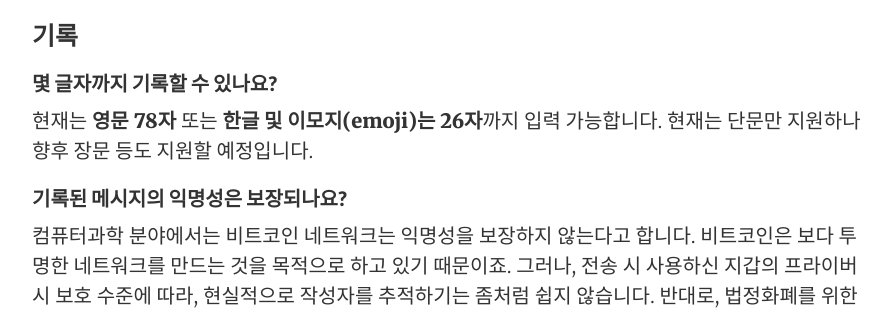
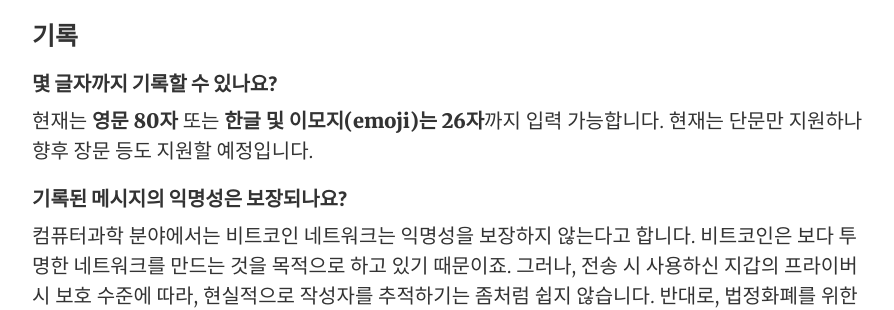
Before and after one commit to foreverit/foreverit.github.io, a Jekyll site: the page built from faq.md, in a window 1280 px wide and 900 px high. Shown: the part 138-448 px from the top of the window, without its empty margins (188-1082 px from the left). Built offline with Jekyll 4.4.1, drawn with Linux system fonts in a browser that asks for light colours.

Commit message:
Update faq.md

```diff
--- a/faq.md
+++ b/faq.md
@@ -12,7 +12,7 @@ categories:
 
 #### 몇 글자까지 기록할 수 있나요?
 
-현재는 **영문 78자** 또는 **한글 및 이모지\(emoji\)는 26자**까지 입력 가능합니다. 현재는 단문만 지원하나 향후 장문 등도 지원할 예정입니다.
+현재는 **영문 80자** 또는 **한글 및 이모지\(emoji\)는 26자**까지 입력 가능합니다. 현재는 단문만 지원하나 향후 장문 등도 지원할 예정입니다.
 
 #### 기록된 메시지의 익명성은 보장되나요?
 
```
